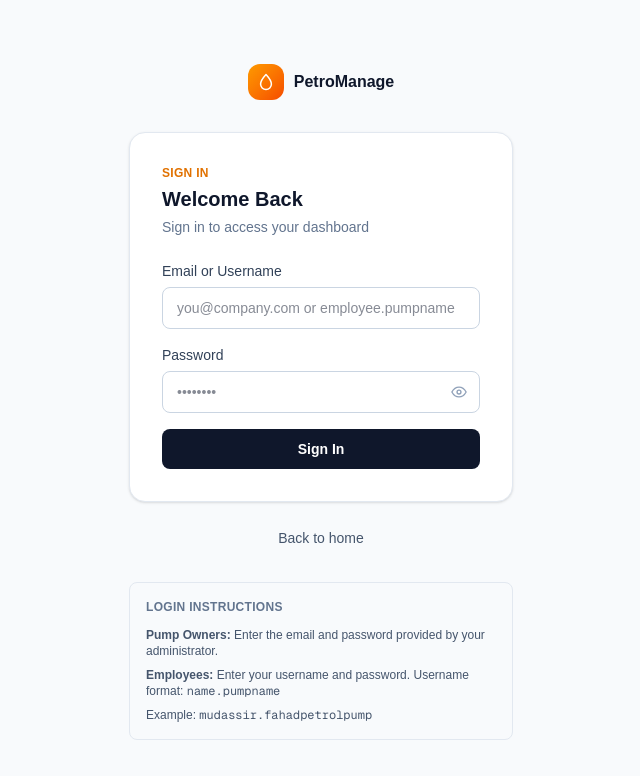
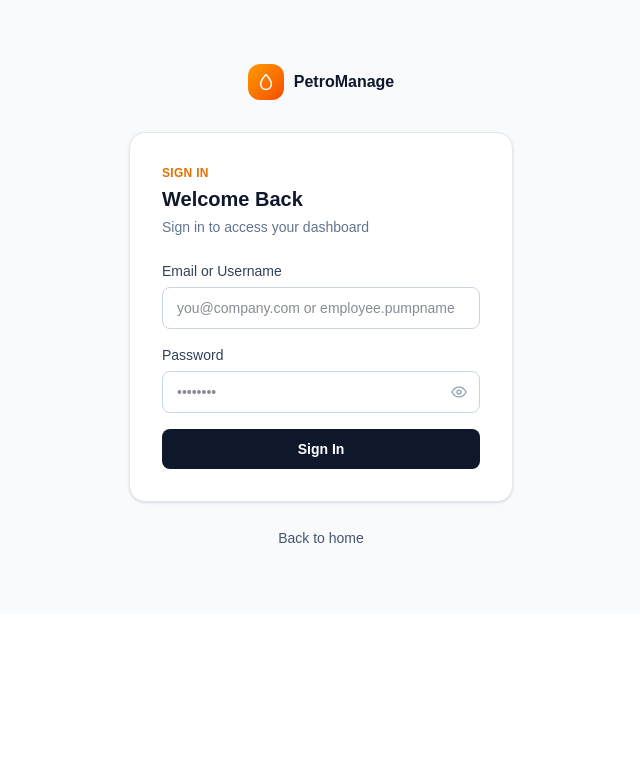
Before and after one commit to mudassir0140/petroleum-managemnets-system, a Next.js app: page /auth/login in a window 1280 px wide. Shown: the top 776 px of the page, without its empty margins (319-959 px from the left). Built offline with nearby package versions, Linux system fonts and the light colour scheme.

Commit message:
Remove Login Instructions box from auth login page
Removed the entire instructions section including heading, pump owner and employee instructions, and username example. No layout changes or broken space left.

Co-Authored-By: Claude Haiku 4.5 <noreply@anthropic.com>

```diff
--- a/src/app/auth/login/page.tsx
+++ b/src/app/auth/login/page.tsx
@@ -188,17 +188,6 @@ export default function LoginPage() {
             Back to home
           </Link>
         </div>
-
-        <div className="mt-8 rounded-lg border border-slate-200 bg-slate-50 p-4 dark:border-slate-700 dark:bg-slate-800">
-          <p className="text-xs font-semibold uppercase tracking-wide text-slate-500 dark:text-slate-400">
-            Login Instructions
-          </p>
-          <div className="mt-3 space-y-2 text-xs text-slate-600 dark:text-slate-400">
-            <p><strong>Pump Owners:</strong> Enter the email and password provided by your administrator.</p>
-            <p><strong>Employees:</strong> Enter your username and password. Username format: <span className="font-mono">name.pumpname</span></p>
-            <p>Example: <span className="font-mono">mudassir.fahadpetrolpump</span></p>
-          </div>
-        </div>
       </div>
     </div>
   );
```
